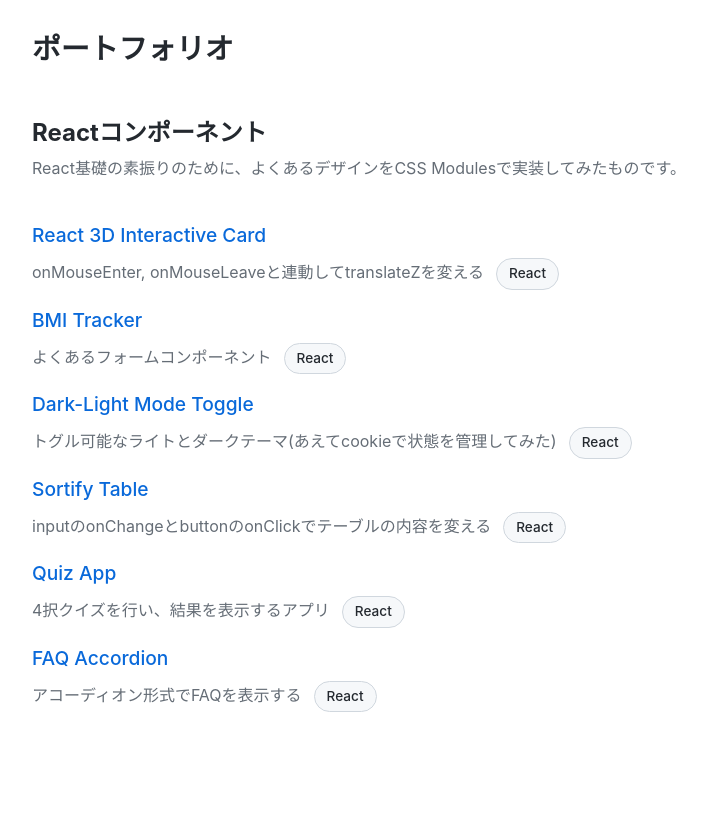
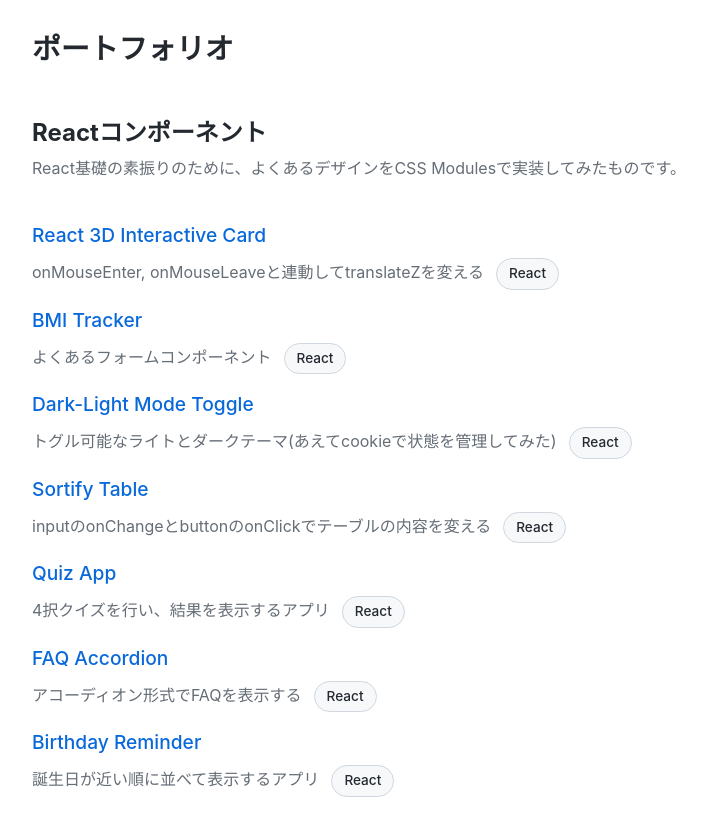
Before and after one commit to kmishima16/next-blog-portfolio, a Next.js app: page / in a window 1280 px wide. Shown: the top 836 px of the page, without its empty margins (136-843 px from the left). Before the commit the page ends 800 px from the top, so only its background shows below. Built offline with nearby package versions, Linux system fonts and the light colour scheme.

Commit message:
add: lesson7へのリンク

```diff
--- a/app/data.ts
+++ b/app/data.ts
@@ -42,6 +42,13 @@ const lessonCards = [
 		tags: ["React"],
 		url: "/lesson6",
 	},
+	{
+		id: 7,
+		title: "Birthday Reminder",
+		content: "誕生日が近い順に並べて表示するアプリ",
+		tags: ["React"],
+		url: "/lesson7",
+	},
 ];
 
 export default lessonCards;
```
